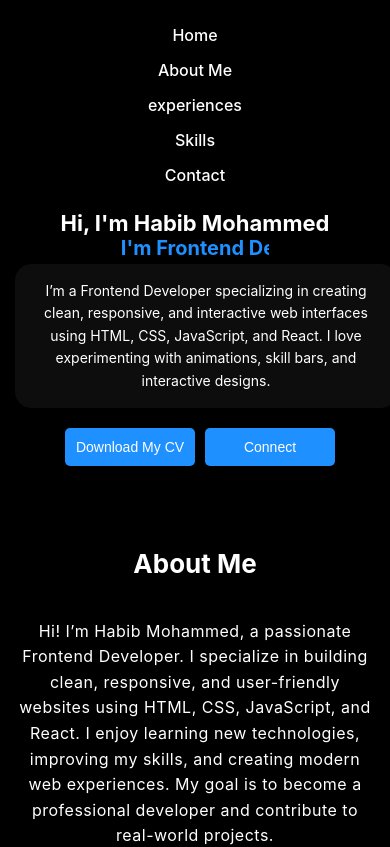
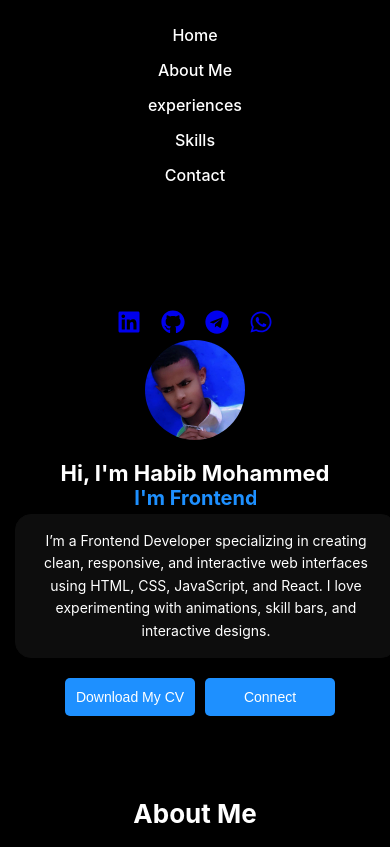
Before and after one commit to habib-dev7904/Portfolio, a React (Create React App) app: page / in a window 390 px wide. Shown: the top 847 px of the page. Built offline with nearby package versions, Linux system fonts and the light colour scheme.

Commit message:
Update website

```diff
--- a/src/components/Nav.css
+++ b/src/components/Nav.css
@@ -76,27 +76,32 @@ nav {
 .nav-menu li a.active {
   color: #00bcd4;
 }
+/* Mobile Navbar Fix */
 @media (max-width: 768px) {
 
   nav {
+    position: relative; /* ensure it flows normally */
     padding: 10px 0;
+    z-index: 10; /* optional if you still want it above other elements */
   }
 
-  /* Stack menu vertically on mobile */
   .nav-menu {
-    flex-direction: column;   /* vertical stack */
+    flex-direction: column; /* vertical stack */
     gap: 15px;
     background-color: black;
     padding: 15px 0;
-    align-items: center;      /* center links */
+    align-items: center;
   }
 
-  /* Bigger touch area for mobile */
+  /* Make sure the home section has space for navbar */
+  .home {
+    padding-top: 80px; /* adjust this to navbar height */
+    flex-direction: column;
+    text-align: center;
+  }
+
   .nav-menu li a {
     font-size: 1rem;
     padding: 10px 20px;
   }
-
-  /* Keep underline intact */
-  /* No changes needed for ::after if you want the same effect */
 }
```
